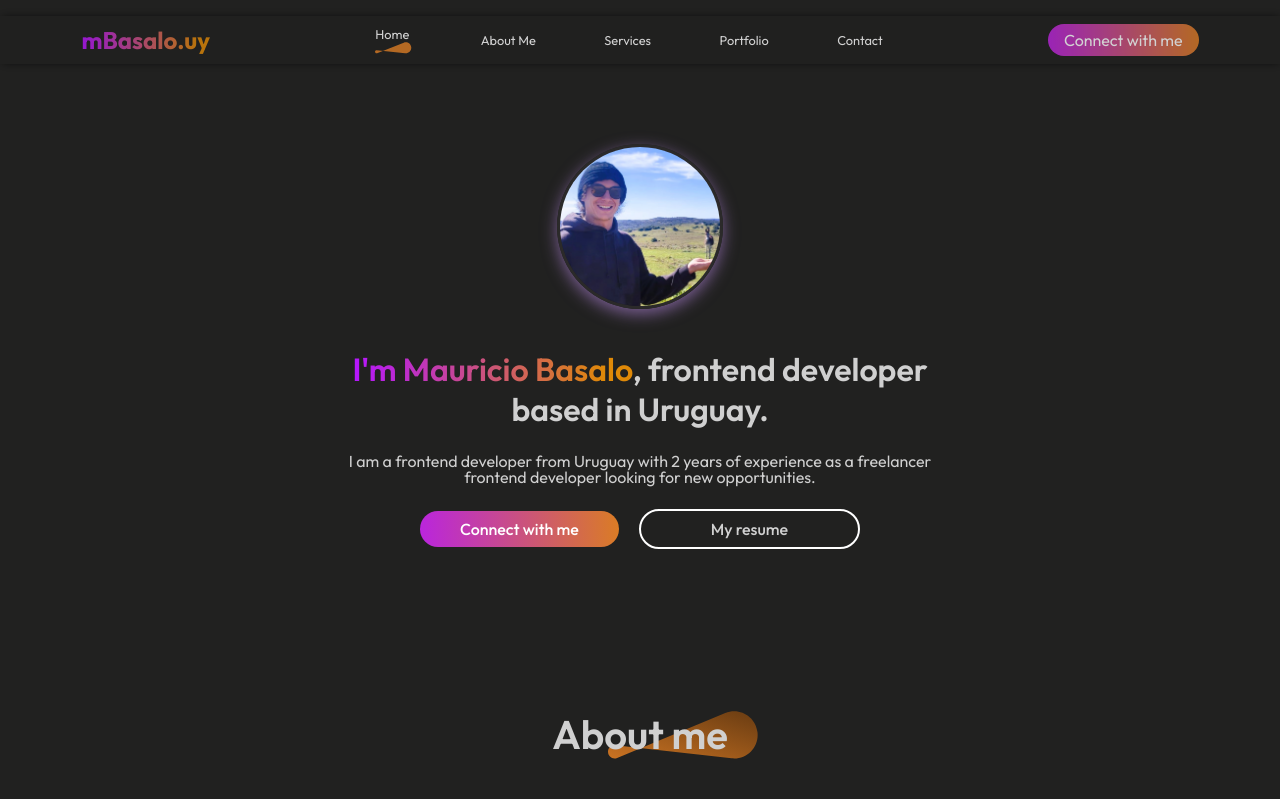
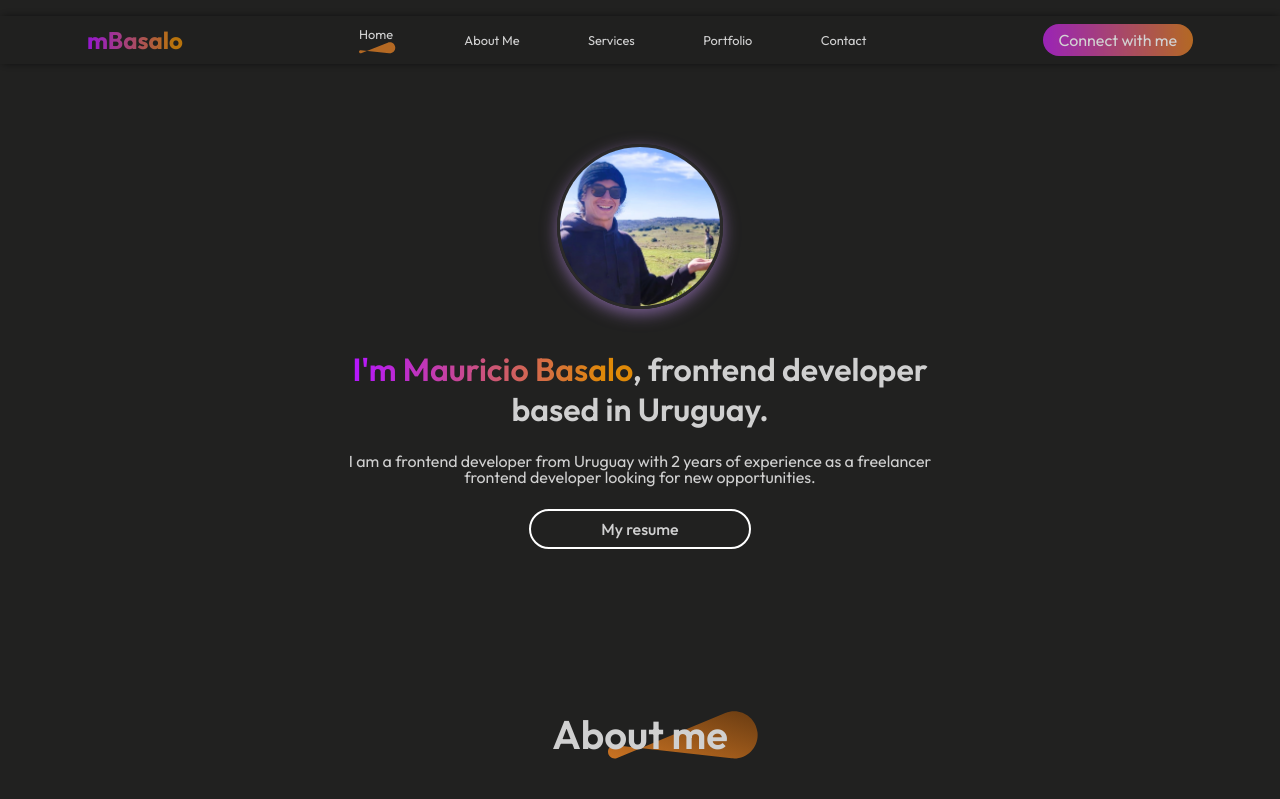
Before and after one commit to mBasalo/portfolio-website, a React (Vite) app: page / in a window 1280 px wide. Shown: the top 799 px of the page. Built offline with nearby package versions, Linux system fonts and the light colour scheme.

Commit message:
mas retoques de resolucion

```diff
--- a/src/Components/Hero/Hero.jsx
+++ b/src/Components/Hero/Hero.jsx
@@ -8,7 +8,6 @@ const Hero = () => {
 
   const [menu, setMenu] = useState("");
 
-
   return (
     <div id='home' className='hero'>
 
@@ -17,7 +16,8 @@ const Hero = () => {
         <p className='hero-p'> I am a frontend developer from Uruguay with 2 years of experience as a freelancer frontend developer looking for new opportunities.</p>
 
         <div className='hero-action'>
-            <div className="hero-connect"><AnchorLink className='anchor-link' offset={100} href='#contact'><p onClick={() => setMenu("contact")}>Connect with me</p></AnchorLink>  </div>
+        {/* <div className='hero-connect'><AnchorLink className='anchor-link' offset={100} href='#contact'><p onClick={() => setMenu("contact")}>Connect with me</p></AnchorLink>  </div> */}
+
 
 
             <div className="hero-resume">
--- a/src/Components/Navbar/Navbar.jsx
+++ b/src/Components/Navbar/Navbar.jsx
@@ -1,6 +1,5 @@
 import React, { useRef, useState } from 'react'
 import './Navbar.css'
-import logo from '../../assets/logo.svg'
 import underline from '../../assets/nav_underline.svg'
 import AnchorLink from 'react-anchor-link-smooth-scroll'
 import menu_open from '../../assets/menu_open.svg'
@@ -22,7 +21,7 @@ const Navbar = () => {
   return (
     <div className='navbar'>
 
-<h1>mBasalo.uy</h1>
+<h1><AnchorLink className='anchor-link' offset={200} href='#home'><p onClick={() => setMenu("home")}>mBasalo</p><></></AnchorLink></h1>
 <img className='nav-mob-open' src={menu_open} onClick={openMenu} alt="" />
 
         <ul ref={menuRef} className="nav-menu">
```
